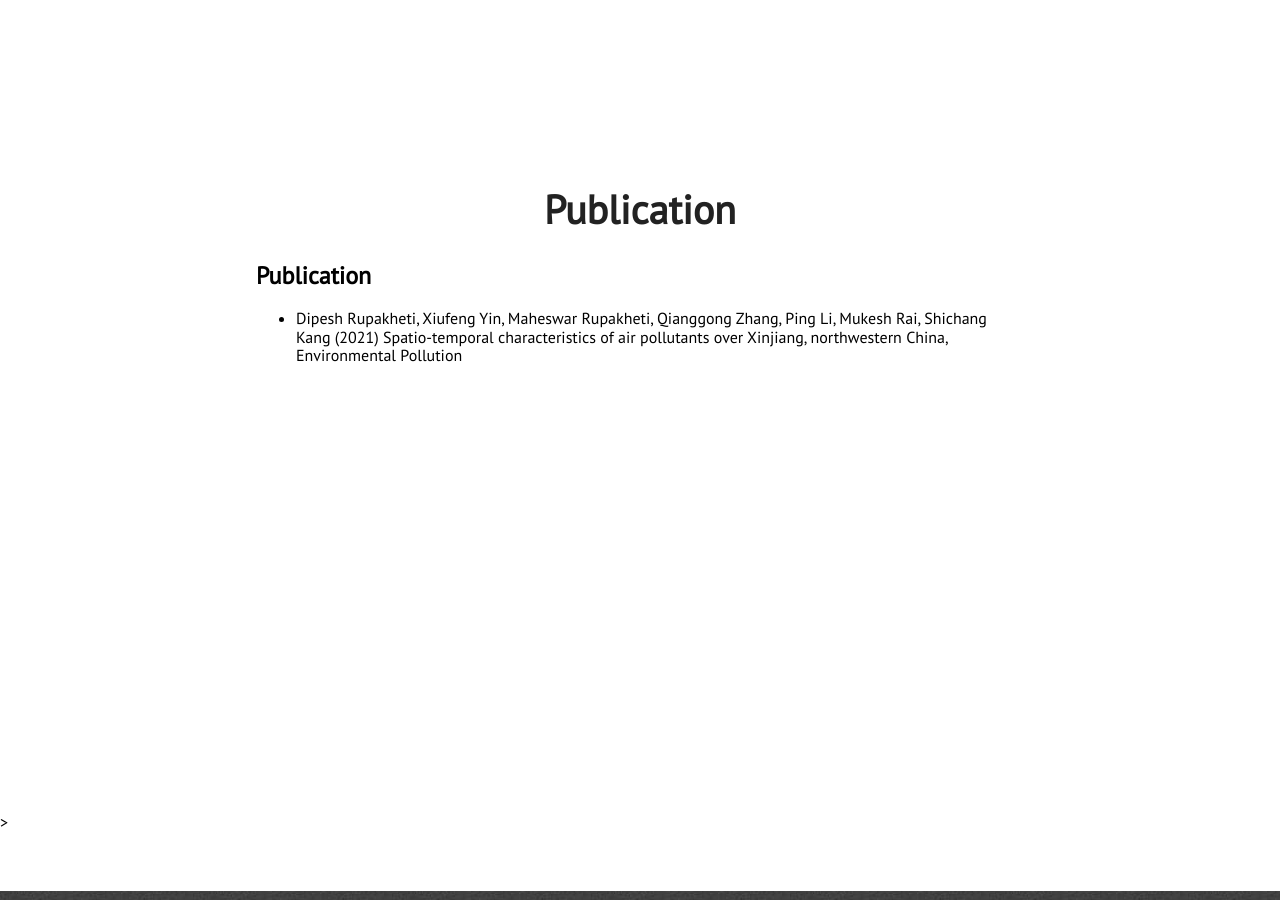
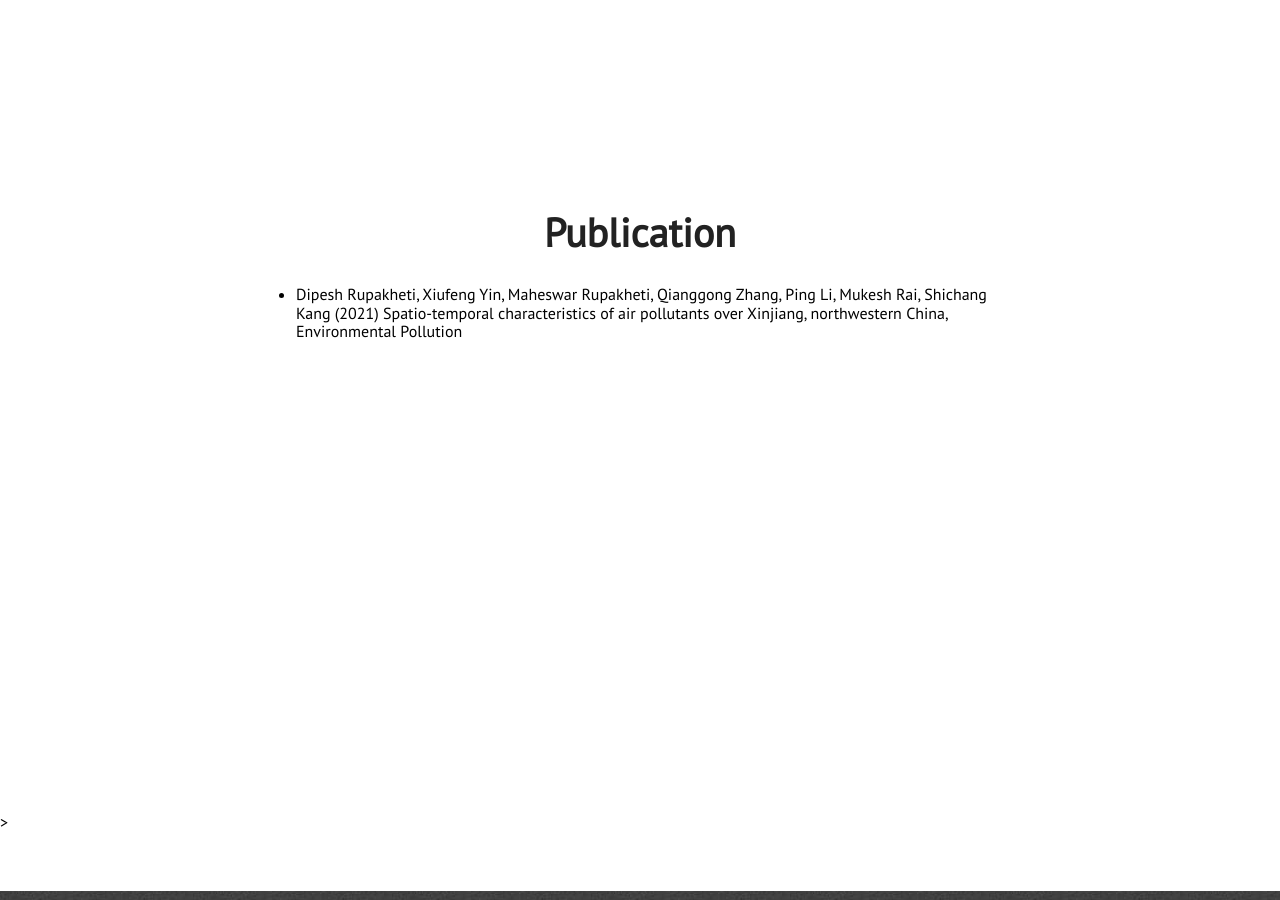
Before and after one commit to mukeshraeee/mukeshrai.github.io, a Jekyll site: the page built from index.html, in a window 1280 px wide and 900 px high, scrolled down 3147 px. Built offline with Jekyll 4.4.1, drawn with Linux system fonts in a browser that asks for light colours; nearby versions of some CDN libraries.

Commit message:
Update projects.html

```diff
--- a/_includes/projects.html
+++ b/_includes/projects.html
@@ -8,9 +8,6 @@
         <div id="about-text">
             <div class="section-heading">Publication</div>
 
-
-<h2>Publication</h2>
-
 <ul>
     <li>Dipesh Rupakheti, Xiufeng Yin, Maheswar Rupakheti, Qianggong Zhang, Ping Li, Mukesh Rai, Shichang Kang (2021) Spatio-temporal characteristics of air pollutants over Xinjiang, northwestern China, Environmental Pollution</li>
 </ul>
```
